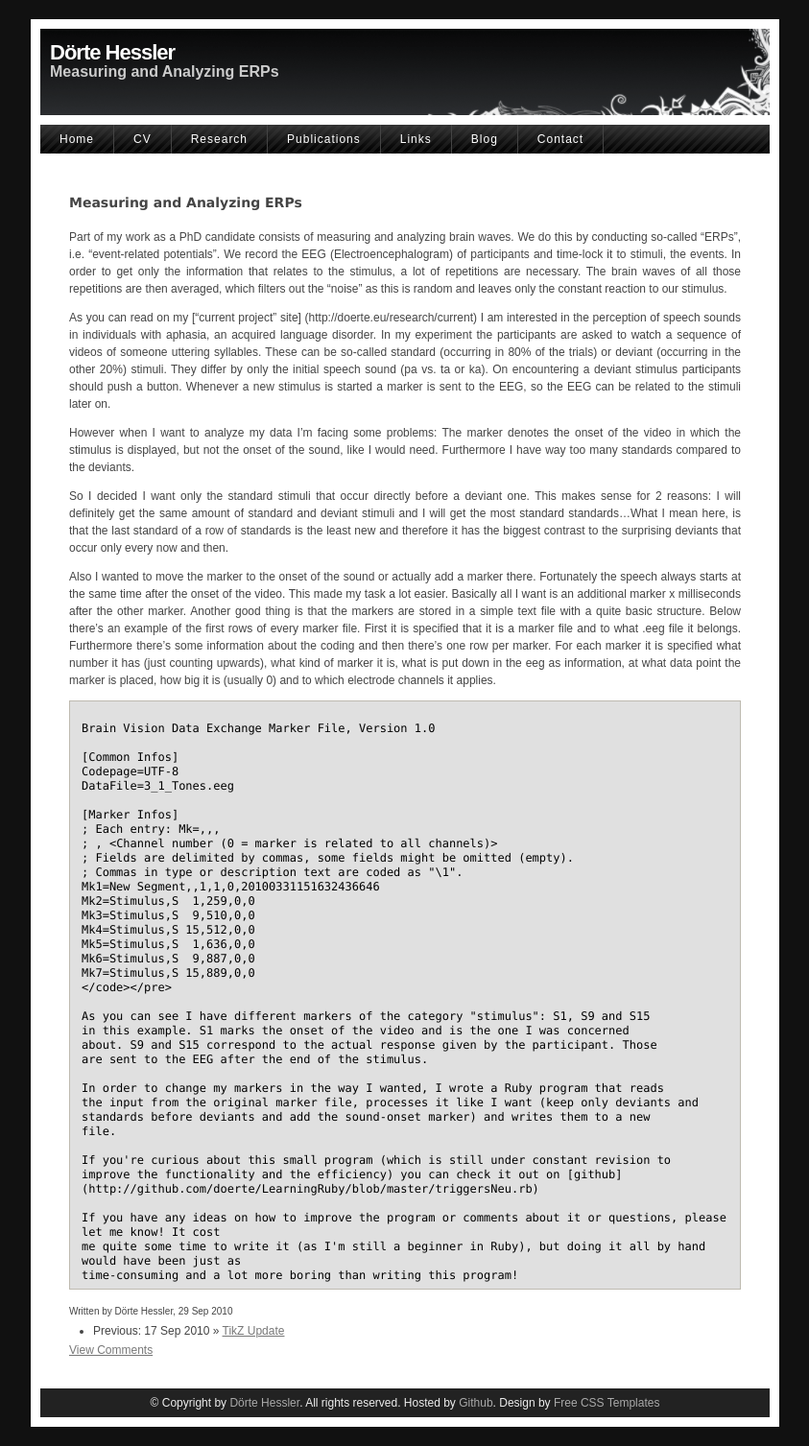
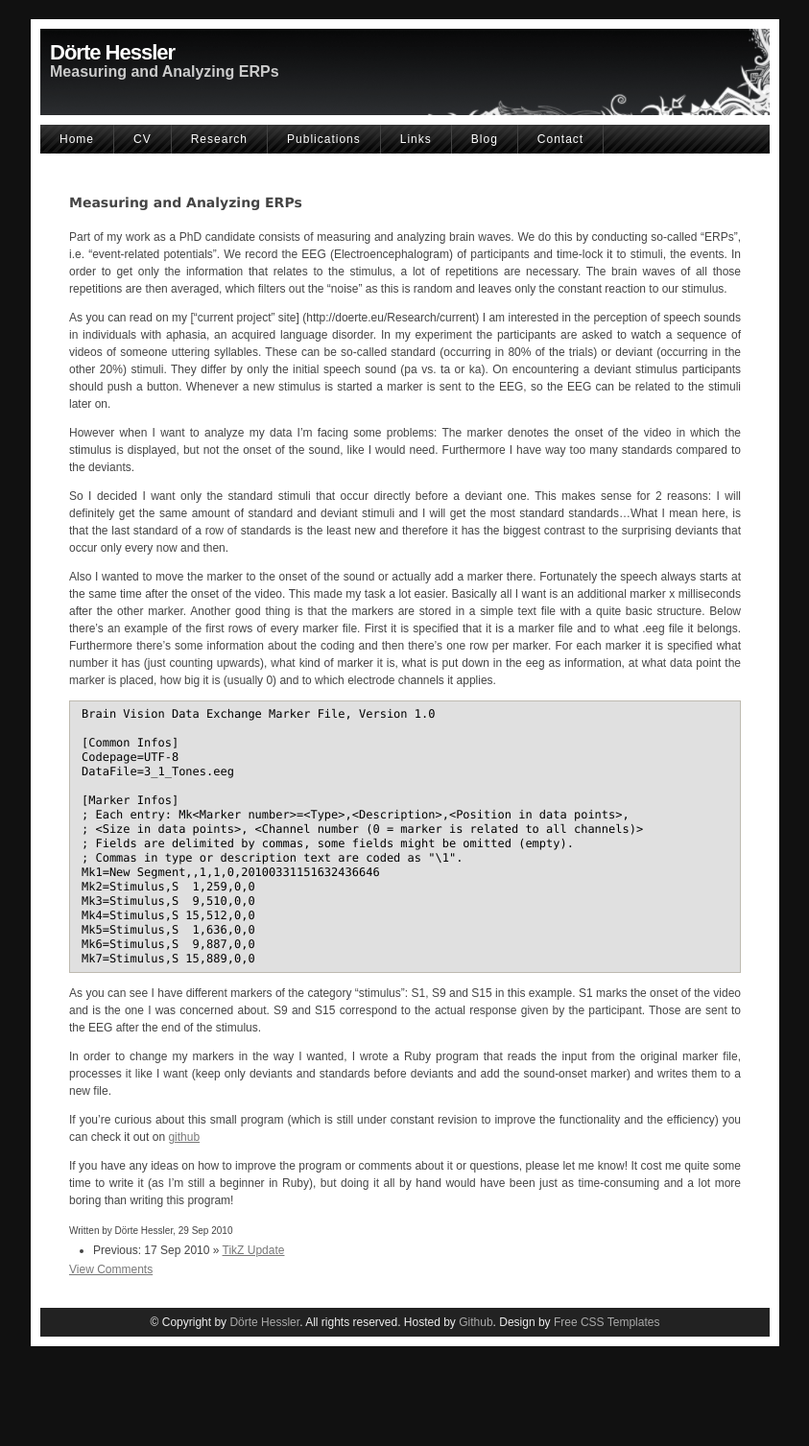
Before and after one commit to doerte/doerte.github.com, a Jekyll site: the page built from _posts/2010-09-29-ERP.md, in a window 1280 px wide. Shown: the whole page at 96% size, without its empty margins (218-1061 px from the left). Built offline with Jekyll 4.4.1, drawn with Linux system fonts in a browser that asks for light colours; comment, search, counter and statistics services are not loaded; after the commit the page ends 1423 px from its top, so only the background shows below that.

Commit message:
restructured: line breaks, code by 4 spaces instead of html

```diff
--- a/_posts/2010-09-29-ERP.md
+++ b/_posts/2010-09-29-ERP.md
@@ -5,77 +5,94 @@ published: true
 category: Work
 ---
 
-Part of my work as a PhD candidate consists of measuring and
-analyzing brain waves. We do this by conducting so-called "ERPs", i.e.
+Part of my work as a PhD candidate consists of measuring and analyzing
+brain waves. We do this by conducting so-called "ERPs", i.e.
 "event-related potentials". We record the EEG (Electroencephalogram)
-of participants and time-lock it to stimuli, the events. In order to get only
-the information that relates to the stimulus, a lot of repetitions are necessary.
-The brain waves of all those repetitions are then averaged, which filters out
-the "noise" as this is random and leaves only the constant reaction to our stimulus.
+of participants and time-lock it to stimuli, the events. In order to
+get only the information that relates to the stimulus, a lot of
+repetitions are necessary.  The brain waves of all those repetitions
+are then averaged, which filters out the "noise" as this is random and
+leaves only the constant reaction to our stimulus.
 
-As you can read on my ["current project" site] (http://doerte.eu/research/current)
-I am interested in the perception of speech sounds in individuals with aphasia,
-an acquired language disorder. In my experiment the participants are asked to
-watch a sequence of videos of someone uttering syllables. These can be so-called
-standard (occurring in 80% of the trials) or deviant (occurring in the other 20%) stimuli. They differ by
-only the initial speech sound (pa vs. ta or ka). On encountering a deviant stimulus participants
-should push a button. Whenever a new stimulus is started a
-marker is sent to the EEG, so the EEG can be related to the stimuli later on.
+As you can read on my ["current project" site]
+(http://doerte.eu/Research/current) I am interested in the perception
+of speech sounds in individuals with aphasia, an acquired language
+disorder. In my experiment the participants are asked to watch a
+sequence of videos of someone uttering syllables. These can be
+so-called standard (occurring in 80% of the trials) or deviant
+(occurring in the other 20%) stimuli. They differ by only the initial
+speech sound (pa vs. ta or ka). On encountering a deviant stimulus
+participants should push a button. Whenever a new stimulus is started
+a marker is sent to the EEG, so the EEG can be related to the stimuli
+later on.
 
-However when I want to analyze my data I'm facing some problems: The marker denotes
-the onset of the video in which the stimulus is displayed, but not the onset of the sound,
-like I would need. Furthermore I have way too many standards compared to the deviants.
+However when I want to analyze my data I'm facing some problems: The
+marker denotes the onset of the video in which the stimulus is
+displayed, but not the onset of the sound, like I would
+need. Furthermore I have way too many standards compared to the
+deviants.
 
-So I decided I want only the standard stimuli that occur directly before a deviant one.
-This makes sense for 2 reasons: I will definitely get the same amount of standard and
-deviant stimuli and I will get the most standard standards...What I mean here, is that
-the last standard of a row of standards is the least new and therefore
-it has the biggest contrast to the surprising deviants that occur only every now and then.
+So I decided I want only the standard stimuli that occur directly
+before a deviant one.  This makes sense for 2 reasons: I will
+definitely get the same amount of standard and deviant stimuli and I
+will get the most standard standards...What I mean here, is that the
+last standard of a row of standards is the least new and therefore it
+has the biggest contrast to the surprising deviants that occur only
+every now and then.
 
-Also I wanted to move the marker to the onset of the sound or actually add a marker there.
-Fortunately the speech always starts at the same time after the onset of the video.
-This made my task a lot easier. Basically all I want is an additional marker x milliseconds after
-the other marker. Another good thing is that the markers are stored in a simple text file with
-a quite basic structure. Below there's an example of the first rows of every marker file.
-First it is specified that it is a marker file and to what .eeg file it belongs. Furthermore there's
-some information about the coding and then there's one row per marker. For each marker
-it is specified what number it has (just counting upwards), what kind of marker it is, what
-is put down in the eeg as information, at what data point the marker is placed, how big it is (usually 0) and to which electrode channels it applies.
+Also I wanted to move the marker to the onset of the sound or actually
+add a marker there.  Fortunately the speech always starts at the same
+time after the onset of the video.  This made my task a lot
+easier. Basically all I want is an additional marker x milliseconds
+after the other marker. Another good thing is that the markers are
+stored in a simple text file with a quite basic structure. Below
+there's an example of the first rows of every marker file.  First it
+is specified that it is a marker file and to what .eeg file it
+belongs. Furthermore there's some information about the coding and
+then there's one row per marker. For each marker it is specified what
+number it has (just counting upwards), what kind of marker it is, what
+is put down in the eeg as information, at what data point the marker
+is placed, how big it is (usually 0) and to which electrode channels
+it applies.
 
-<pre><code>
-Brain Vision Data Exchange Marker File, Version 1.0
+    Brain Vision Data Exchange Marker File, Version 1.0
 
-[Common Infos]
-Codepage=UTF-8
-DataFile=3_1_Tones.eeg
+    [Common Infos]
+    Codepage=UTF-8
+    DataFile=3_1_Tones.eeg
 
-[Marker Infos]
-; Each entry: Mk<Marker number>=<Type>,<Description>,<Position in data points>,
-; <Size in data points>, <Channel number (0 = marker is related to all channels)>
-; Fields are delimited by commas, some fields might be omitted (empty).
-; Commas in type or description text are coded as "\1".
-Mk1=New Segment,,1,1,0,20100331151632436646
-Mk2=Stimulus,S  1,259,0,0
-Mk3=Stimulus,S  9,510,0,0
-Mk4=Stimulus,S 15,512,0,0
-Mk5=Stimulus,S  1,636,0,0
-Mk6=Stimulus,S  9,887,0,0
-Mk7=Stimulus,S 15,889,0,0
-</code></pre>
+    [Marker Infos]
+    ; Each entry: Mk<Marker number>=<Type>,<Description>,<Position in data points>,
+    ; <Size in data points>, <Channel number (0 = marker is related to all channels)>
+    ; Fields are delimited by commas, some fields might be omitted (empty).
+    ; Commas in type or description text are coded as "\1".
+    Mk1=New Segment,,1,1,0,20100331151632436646
+    Mk2=Stimulus,S  1,259,0,0
+    Mk3=Stimulus,S  9,510,0,0
+    Mk4=Stimulus,S 15,512,0,0
+    Mk5=Stimulus,S  1,636,0,0
+    Mk6=Stimulus,S  9,887,0,0
+    Mk7=Stimulus,S 15,889,0,0
 
-As you can see I have different markers of the category "stimulus": S1, S9 and S15
-in this example. S1 marks the onset of the video and is the one I was concerned
-about. S9 and S15 correspond to the actual response given by the participant. Those
-are sent to the EEG after the end of the stimulus.
 
-In order to change my markers in the way I wanted, I wrote a Ruby program that reads
-the input from the original marker file, processes it like I want (keep only deviants and
-standards before deviants and add the sound-onset marker) and writes them to a new
-file.
+As you can see I have different markers of the category "stimulus":
+S1, S9 and S15 in this example. S1 marks the onset of the video and is
+the one I was concerned about. S9 and S15 correspond to the actual
+response given by the participant. Those are sent to the EEG after the
+end of the stimulus.
 
-If you're curious about this small program (which is still under constant revision to
-improve the functionality and the efficiency) you can check it out on [github](http://github.com/doerte/LearningRuby/blob/master/triggersNeu.rb)
+In order to change my markers in the way I wanted, I wrote a Ruby
+program that reads the input from the original marker file, processes
+it like I want (keep only deviants and standards before deviants and
+add the sound-onset marker) and writes them to a new file.
 
-If you have any ideas on how to improve the program or comments about it or questions, please let me know! It cost
-me quite some time to write it (as I'm still a beginner in Ruby), but doing it all by hand would have been just as
-time-consuming and a lot more boring than writing this program!
+If you're curious about this small program (which is still under
+constant revision to improve the functionality and the efficiency) you
+can check it out on
+[github](http://github.com/doerte/LearningRuby/blob/master/triggersNeu.rb)
+
+If you have any ideas on how to improve the program or comments about
+it or questions, please let me know! It cost me quite some time to
+write it (as I'm still a beginner in Ruby), but doing it all by hand
+would have been just as time-consuming and a lot more boring than
+writing this program!
```
